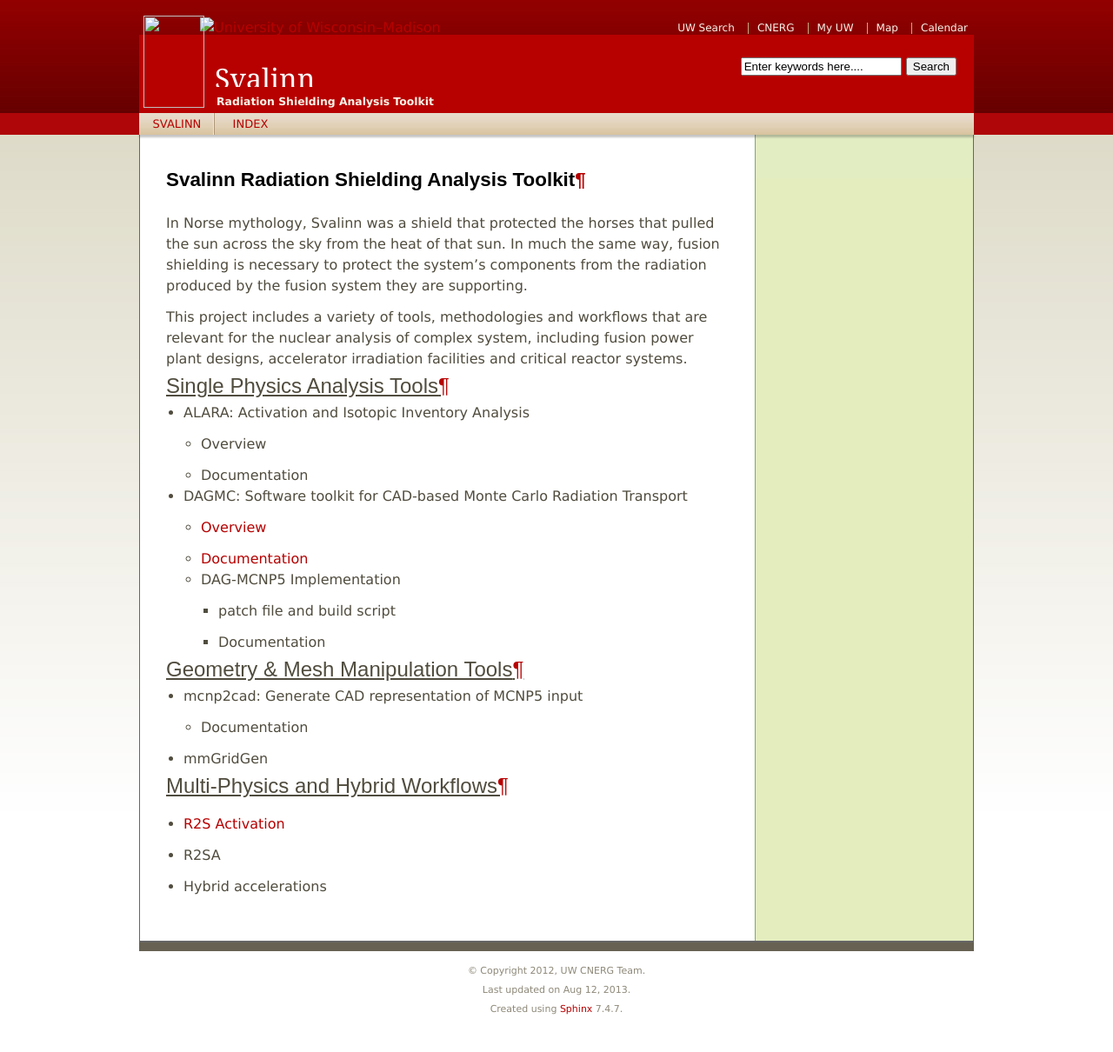
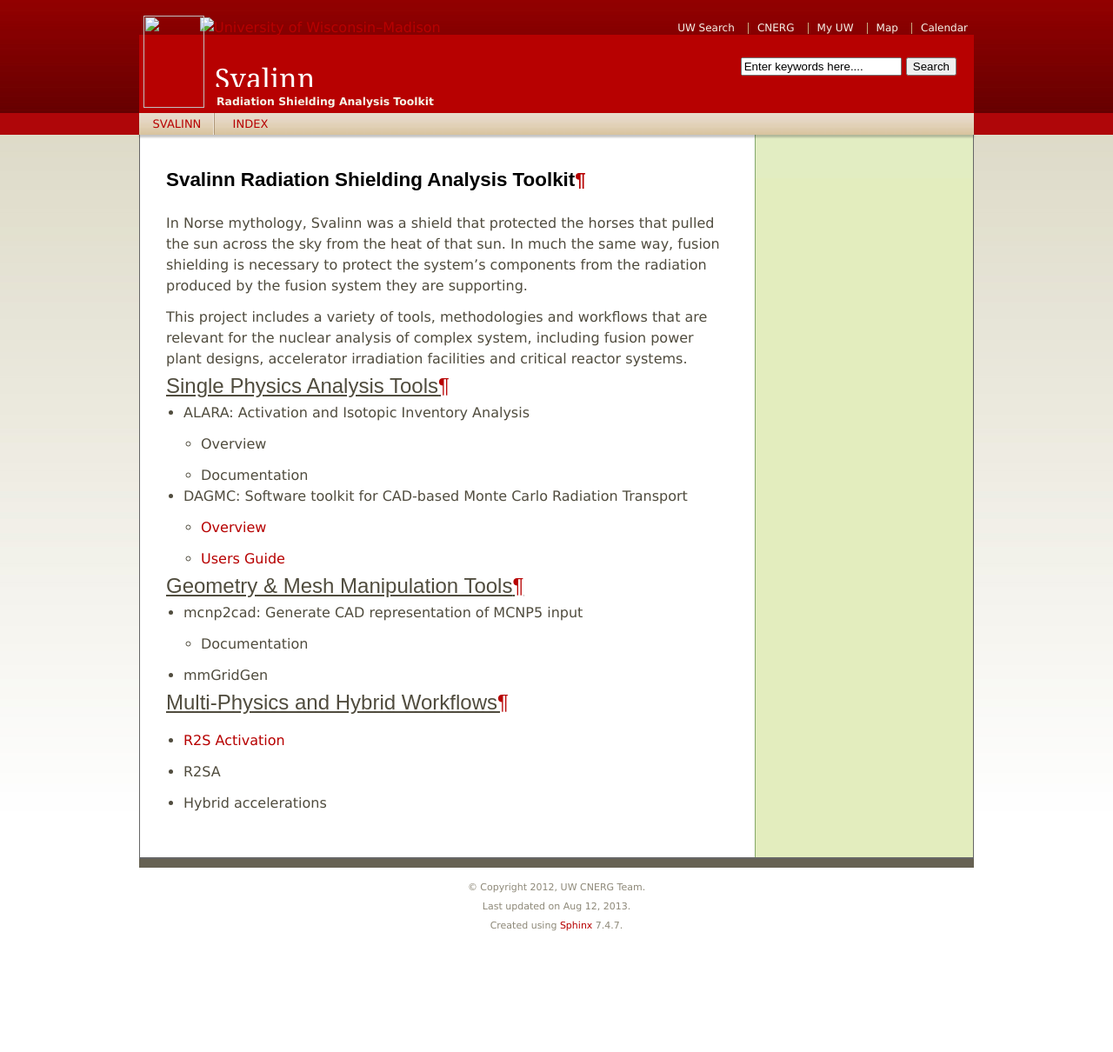
Before and after one commit to svalinn/svalinn.github.com, a Sphinx documentation site: the page built from source/index.rst, in a window 1280 px wide. Shown: the whole page at 87% size. Built offline with Sphinx 7.4.7, drawn with Linux system fonts in a browser that asks for light colours; after the commit the page ends 1114 px from its top, so only the background shows below that.

Commit message:
Update links to DAGMC users guide

```diff
--- a/source/index.rst
+++ b/source/index.rst
@@ -20,10 +20,7 @@
      * Documentation
 * DAGMC: Software toolkit for CAD-based Monte Carlo Radiation Transport
      * `Overview <http://svalinn.github.com/DAGMC>`_
-     * `Documentation <http://svalinn.github.com/DAGMC/doc/usersguide/>`_
-     * DAG-MCNP5 Implementation
-            * patch file and build script
-            * Documentation
+     * `Users Guide <http://svalinn.github.com/DAGMC/usersguide/>`_
 
 
 Geometry & Mesh Manipulation Tools
```
